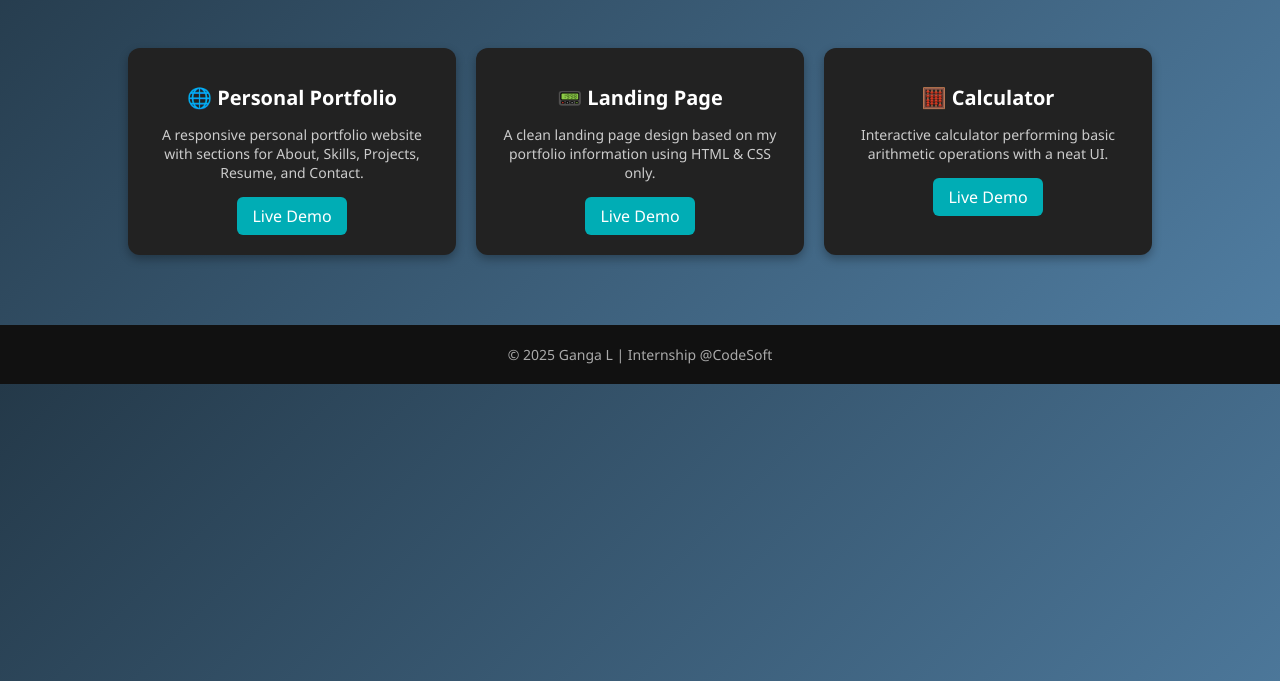
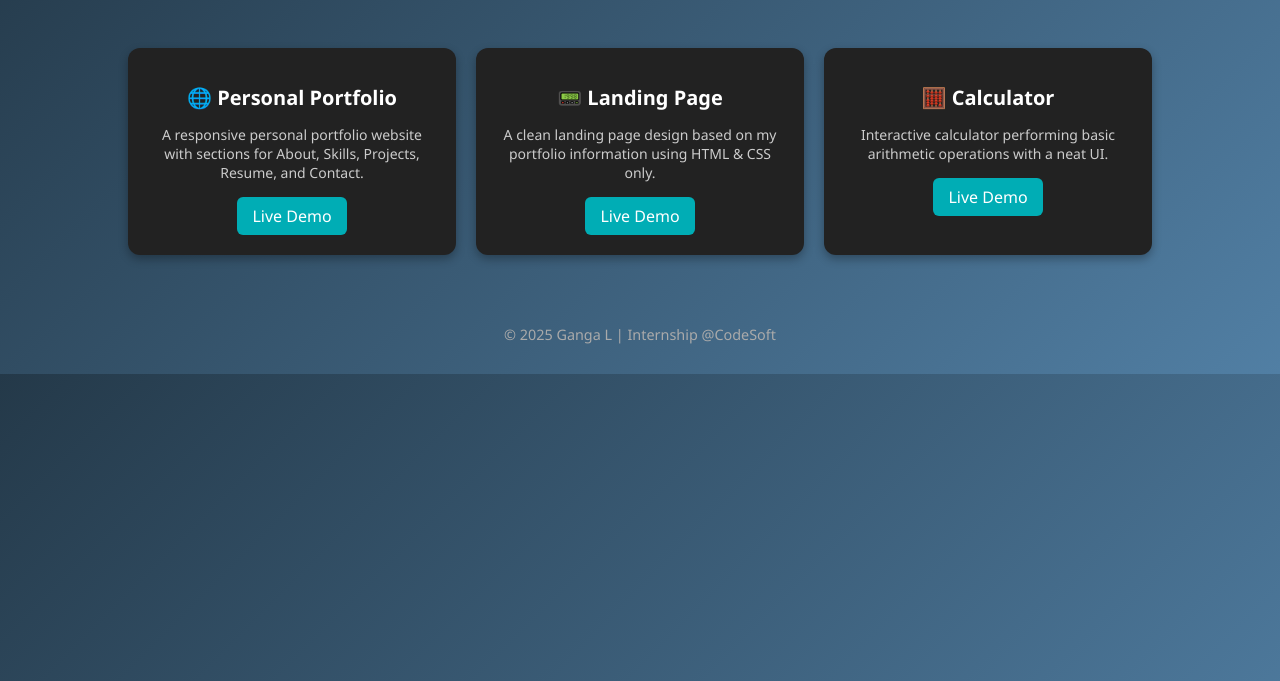
Before and after one commit to Gangal2002/CodeSoft, a plain HTML site: page index.html in a window 1280 px wide. Shown: the part 119-800 px from the top of the page. Drawn offline with Linux system fonts and the light colour scheme.

Commit message:
Update index.html

```diff
--- a/index.html
+++ b/index.html
@@ -57,11 +57,9 @@
       background: #fff;
       color: #00adb5;
     }
-    footer {
-      margin-top: 30px;
-      padding: 20px;
-      background: #111;
-      font-size: 14px;
+     footer {
+      margin: 30px 0;
+      font-size: 0.9rem;
       color: #aaa;
     }
   </style>
```
